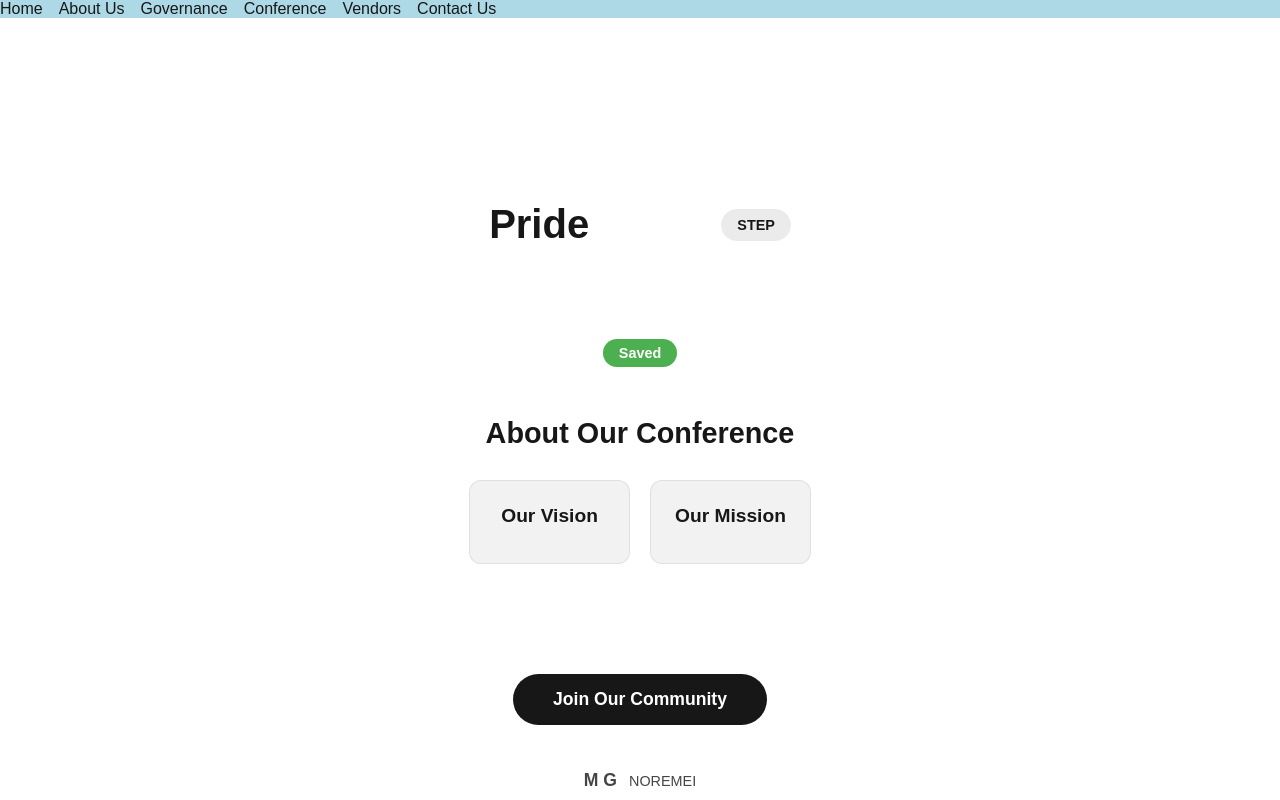
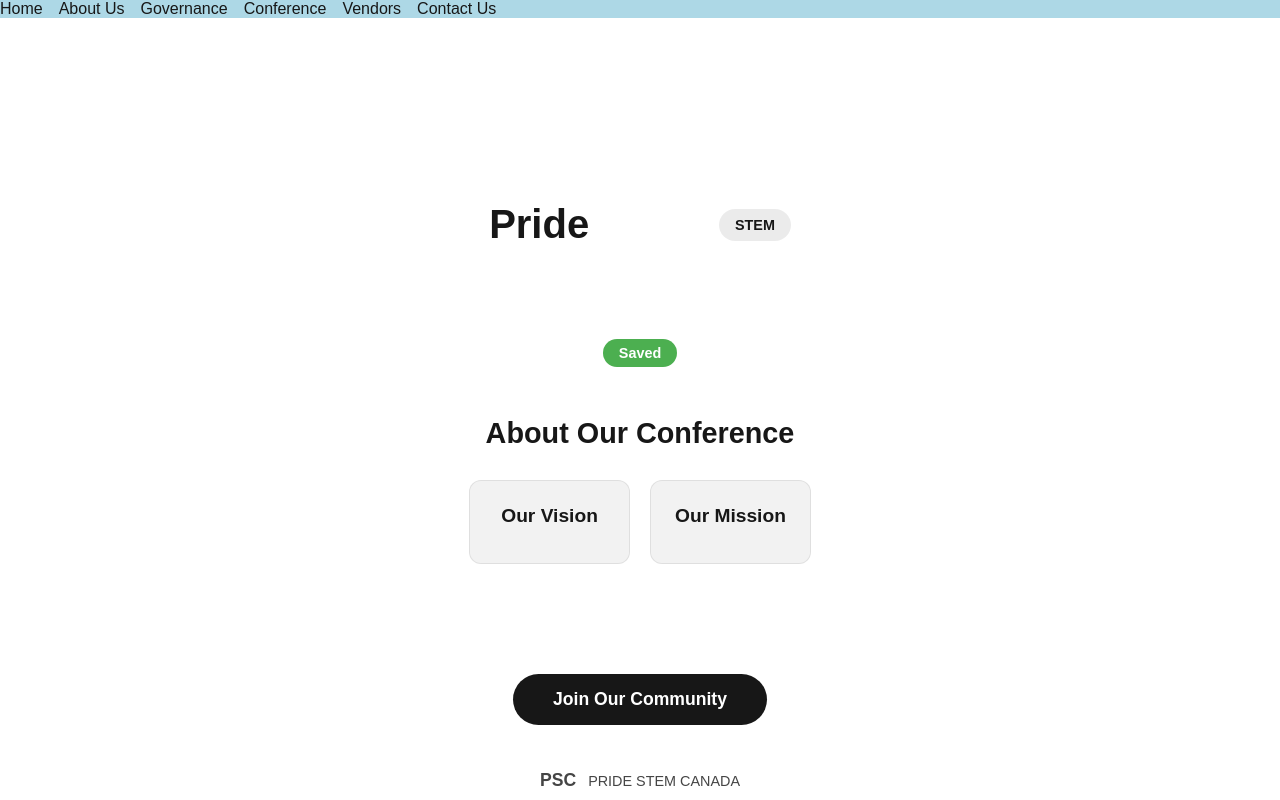
Before and after one commit to OnlyOnn3/pridestemcanada, a Next.js app in the folder pride-stem-app/: page /about in a window 1280 px wide. Shown: the top 800 px of the page. Built offline with nearby package versions, Linux system fonts and the light colour scheme.

Commit message:
Some spelling errors I removed

```diff
--- a/pride-stem-app/src/app/about/page.js
+++ b/pride-stem-app/src/app/about/page.js
@@ -7,7 +7,7 @@ export default function ConferencePage() {
       <main className={styles.main}>
         <div className={styles.aboutHeader}>
           <h1 className={styles.aboutTitle}>Pride</h1>
-          <div className={styles.stepIndicator}>STEP</div>
+          <div className={styles.stepIndicator}>STEM</div>
         </div>
 
         <div className={styles.aboutContent}>
@@ -24,7 +24,9 @@ export default function ConferencePage() {
             <div className={styles.features}>
               <div className={styles.featureItem}>
                 <h3>Our Vision</h3>
-                <p></p>
+                <p>
+
+                </p>
               </div>
 
               <div className={styles.featureItem}>
@@ -40,8 +42,8 @@ export default function ConferencePage() {
             </button>
 
             <div className={styles.branding}>
-              <span className={styles.brandInitials}>M G</span>
-              <span className={styles.brandName}>NOREMEI</span>
+              <span className={styles.brandInitials}>PSC</span>
+              <span className={styles.brandName}>PRIDE STEM CANADA</span>
             </div>
           </div>
         </div>
```
Also changed, not shown: 1 other file (tests, documents, lock files or other folders).
